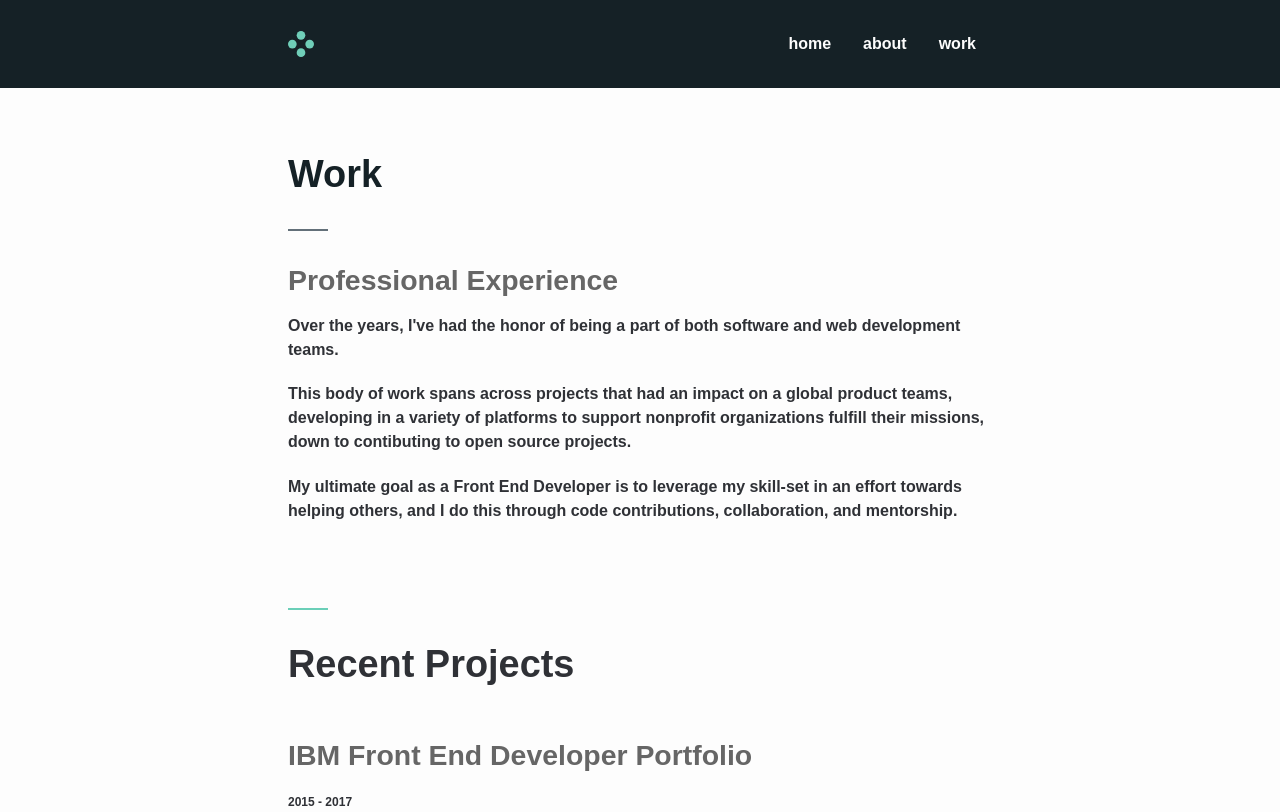
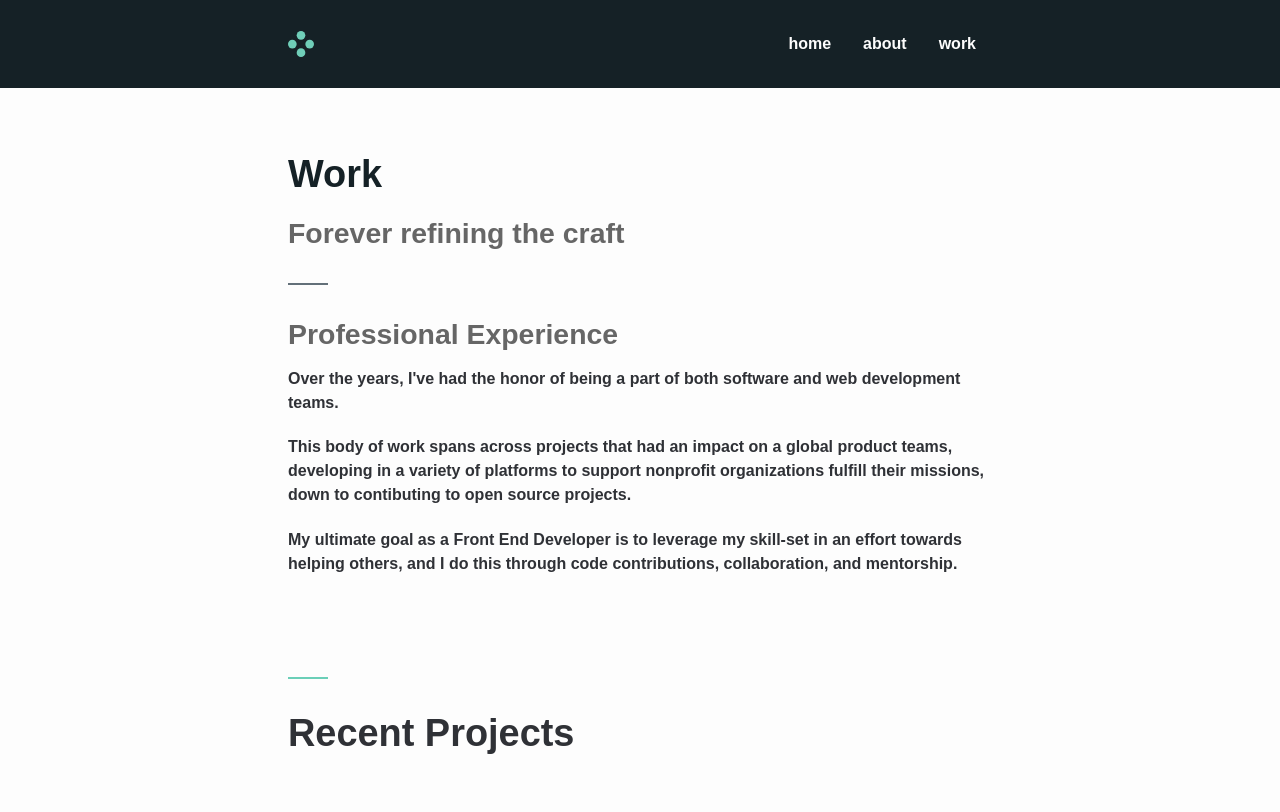
Before and after one commit to techtolentino/techtolentino.github.io, a Jekyll site: the page built from work.md, in a window 1280 px wide. Shown: the top 812 px of the page. Built offline with Jekyll 4.4.1, drawn with Linux system fonts in a browser that asks for light colours; some web fonts are replaced; some of the changed text lies outside the part shown; grey boxes are pictures that could not be loaded.

Commit message:
work update

```diff
--- a/_sass/layouts/_project.scss
+++ b/_sass/layouts/_project.scss
@@ -1,7 +1,7 @@
 .project {
 
   &_section {
-    padding-bottom: 2em;
+    padding-bottom: 3em;
   }
 
   &_card {
--- a/work.md
+++ b/work.md
@@ -1,7 +1,7 @@
 ---
 layout: page
 title: Work
-subtitle:
+subtitle: Forever refining the craft
 ---
 
 <div class="project_section">
@@ -41,7 +41,7 @@
   <p><small>2018</small></p>
   <a href="https://www2.heart.org/site/SPageServer/?pagename=cn_home" target="blank"><img class="project_img" src="https://image.ibb.co/gbMECU/aha_cyclenation_screenshot.png" alt="American Heart Association's CycleNation Event Landing Page"></a>
   <h4 class="project_property">Description</h4>
-  <p>Developed the national landing page and separate city event page templates with a strong focus on delivering accessibility standards.</p>
+  <p>Significant contributions for the American Heart Association's CycleNation event. Developed the national landing page and separate city event page templates with a strong focus on delivering accessibility standards.</p>
   <h4 class="project_property">Technologies & Tools</h4>
   <p>HTML, CSS (Bootstrap 4 system), Scss, JS, GitHub, animated svgs, and Blackbaud Luminate Online APIs</p>
   <p><a class="project_link" href="https://www2.heart.org/site/SPageServer/?pagename=cn_home" target="blank">View the CycleNation Project</a></p>
@@ -52,7 +52,7 @@
   <p><small>2018</small></p>
   <a href="https://secure3.convio.net/heartdev/site/SPageServer?pagename=heartwalk_participant_center&pc2_page=center&pc2_page=center&fr_id=3491#/dashboard" target="blank"><img class="project_img" src="https://image.ibb.co/gWJ0mp/aha_pc_screenshot.png" alt="American Heart Association's Custom Participant Center"></a>
   <h4 class="project_property">Description</h4>
-  <p>Helped build and maintain a custom series of engagement accessible lightboxes that tracked user progress and promoted org-driven interactions. Operated in an open-source like workflow and collaborated with other developers across different organizations (AHA and Blackbaud) through GitHub.</p>
+  <p>Helped maintain and re-implement a custom series of engagement accessible lightboxes that tracked user progress and promoted org-driven interactions for the American Heart Association. Operated in an open-source like workflow and collaborated with other developers across different organizations (AHA and Blackbaud) through GitHub.</p>
   <h4 class="project_property">Technologies & Tools</h4>
   <p>HTML, Angular, CoffeeScript, Scss, GitHub, Blackbaud Luminate Online APIs</p>
   <h4 class="project_property">Link to Live Participant Center</h4>
@@ -75,14 +75,6 @@
 <hr class="divider_GREEN">
 <h2>Career Highlights</h2>
 <div class="project_highlight">
-  <h3 class="project_title">Awarded Badges</h3>
-  <div class="project_badges">
-    <a class="project_badges_item" href="https://www.youracclaim.com/badges/4a72c78c-e27f-49ff-a234-6c56a18743c4/linked_in" target="blank"><img src="https://image.ibb.co/hUbzWp/AA_Badge_explorer_352.png"></a>
-    <a class="project_badges_item" href="https://www.youracclaim.com/badges/2189ff68-0460-41ff-a528-d842c17c07ad/linked_in" target="blank"><img src="https://image.ibb.co/f8A4xU/Badges_v8_07_Practitioner.png"></a>
-    <a class="project_badges_item" href="https://www.youracclaim.com/badges/a25b2d3c-3a59-47da-9678-aac974b91c85/linked_in" target="blank"><img src="https://image.ibb.co/fbXv49/Badges_v8_08_Co_Creator.png"></a>
-  </div>
-</div>
-<div class="project_highlight">
   <h3 class="project_title">Stories & Articles</h3>
   <h4>IBM Think Blog</h4>
   <p><a href="https://www.ibm.com/blogs/policy/randy-tolentino/" target="blank">Finding the right beat: from Hip Hop Artist to New Collar Coder</a></p>
@@ -94,3 +86,12 @@
   <p><a href="https://medium.com/codebuddies/i-used-to-write-rhymes-now-i-write-software-bf5d2b27578" target="blank">I used to write rhymes. Now, I write software.</a></p>
   <p><a href="https://medium.com/@techtolentino/welcome-to-the-squad-5995fcba168f" target="blank">Welcome to the Squad</a></p>
 </div>
+
+<div class="project_highlight">
+  <h3 class="project_title">Awarded Badges</h3>
+  <div class="project_badges">
+    <a class="project_badges_item" href="https://www.youracclaim.com/badges/4a72c78c-e27f-49ff-a234-6c56a18743c4/linked_in" target="blank"><img src="https://image.ibb.co/hUbzWp/AA_Badge_explorer_352.png"></a>
+    <a class="project_badges_item" href="https://www.youracclaim.com/badges/2189ff68-0460-41ff-a528-d842c17c07ad/linked_in" target="blank"><img src="https://image.ibb.co/f8A4xU/Badges_v8_07_Practitioner.png"></a>
+    <a class="project_badges_item" href="https://www.youracclaim.com/badges/a25b2d3c-3a59-47da-9678-aac974b91c85/linked_in" target="blank"><img src="https://image.ibb.co/fbXv49/Badges_v8_08_Co_Creator.png"></a>
+  </div>
+</div>
```
